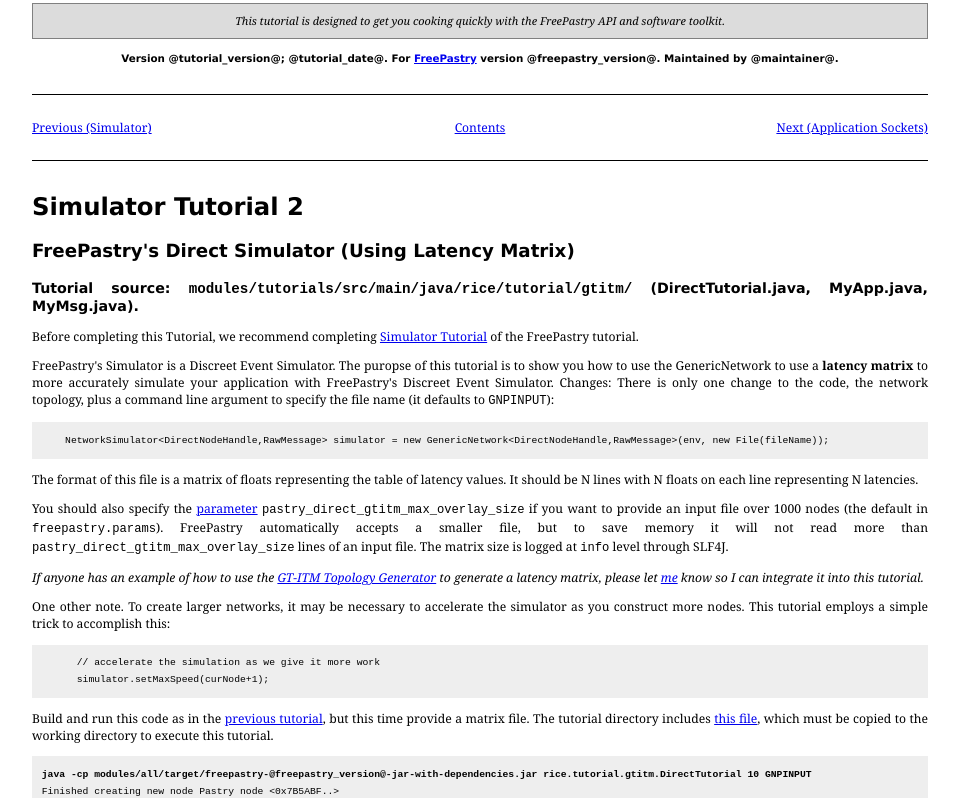
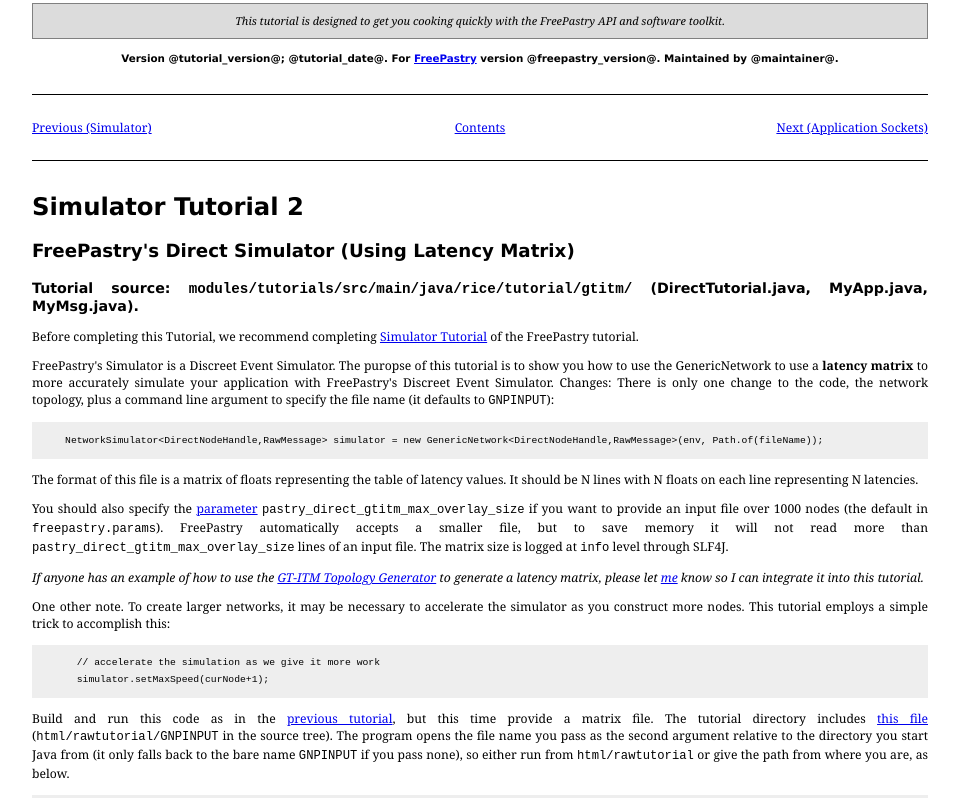
Before and after one commit to damoeb/freepastry, a plain HTML site: page html/rawtutorial/tut_gtitm.html in a window 1280 px wide. Shown: the part 155-953 px from the top of the page, without its empty margins (160-1119 px from the left). Drawn offline with Linux system fonts and the light colour scheme.

Commit message:
d: Fix GNPINPUT location in the gtitm tutorial
DirectTutorial opens the given file name relative to the working directory
as a Path; the file need not be copied, pass html/rawtutorial/GNPINPUT.

Co-Authored-By: Claude Opus 5.5 <noreply@anthropic.com>

```diff
--- a/html/rawtutorial/tut_gtitm.html
+++ b/html/rawtutorial/tut_gtitm.html
@@ -34,7 +34,7 @@ Changes:
   There is only one change to the code, the network topology, plus a command line argument to specify the file name (it defaults to <code>GNPINPUT</code>):
 
 <pre>
-    NetworkSimulator&lt;DirectNodeHandle,RawMessage&gt; simulator = new GenericNetwork&lt;DirectNodeHandle,RawMessage&gt;(env, new File(fileName));
+    NetworkSimulator&lt;DirectNodeHandle,RawMessage&gt; simulator = new GenericNetwork&lt;DirectNodeHandle,RawMessage&gt;(env, Path.of(fileName));
 </pre>
 
 <p>The format of this file is a matrix of floats representing the table of latency values.  It should be N lines with N floats on each line representing N latencies.</p>
@@ -49,10 +49,10 @@ Changes:
       simulator.setMaxSpeed(curNode+1);
 </pre>
 
-<p/>Build and run this code as in the <a href="tut_simulator.html">previous tutorial</a>, but this time provide a matrix file. The tutorial directory includes <a href="GNPINPUT">this file</a>, which must be copied to the working directory to execute this tutorial.
+<p/>Build and run this code as in the <a href="tut_simulator.html">previous tutorial</a>, but this time provide a matrix file. The tutorial directory includes <a href="GNPINPUT">this file</a> (<code>html/rawtutorial/GNPINPUT</code> in the source tree). The program opens the file name you pass as the second argument relative to the directory you start Java from (it only falls back to the bare name <code>GNPINPUT</code> if you pass none), so either run from <code>html/rawtutorial</code> or give the path from where you are, as below.
 
 <pre>
-<span class="input">java -cp modules/all/target/freepastry-@freepastry_version@-jar-with-dependencies.jar rice.tutorial.gtitm.DirectTutorial 10 GNPINPUT</span>
+<span class="input">java -cp modules/all/target/freepastry-@freepastry_version@-jar-with-dependencies.jar rice.tutorial.gtitm.DirectTutorial 10 html/rawtutorial/GNPINPUT</span>
 <span class="output">Finished creating new node Pastry node <0x7B5ABF..>
 Finished creating new node Pastry node <0xFFA2A6..>
 Finished creating new node Pastry node <0x74A71D..>
```
